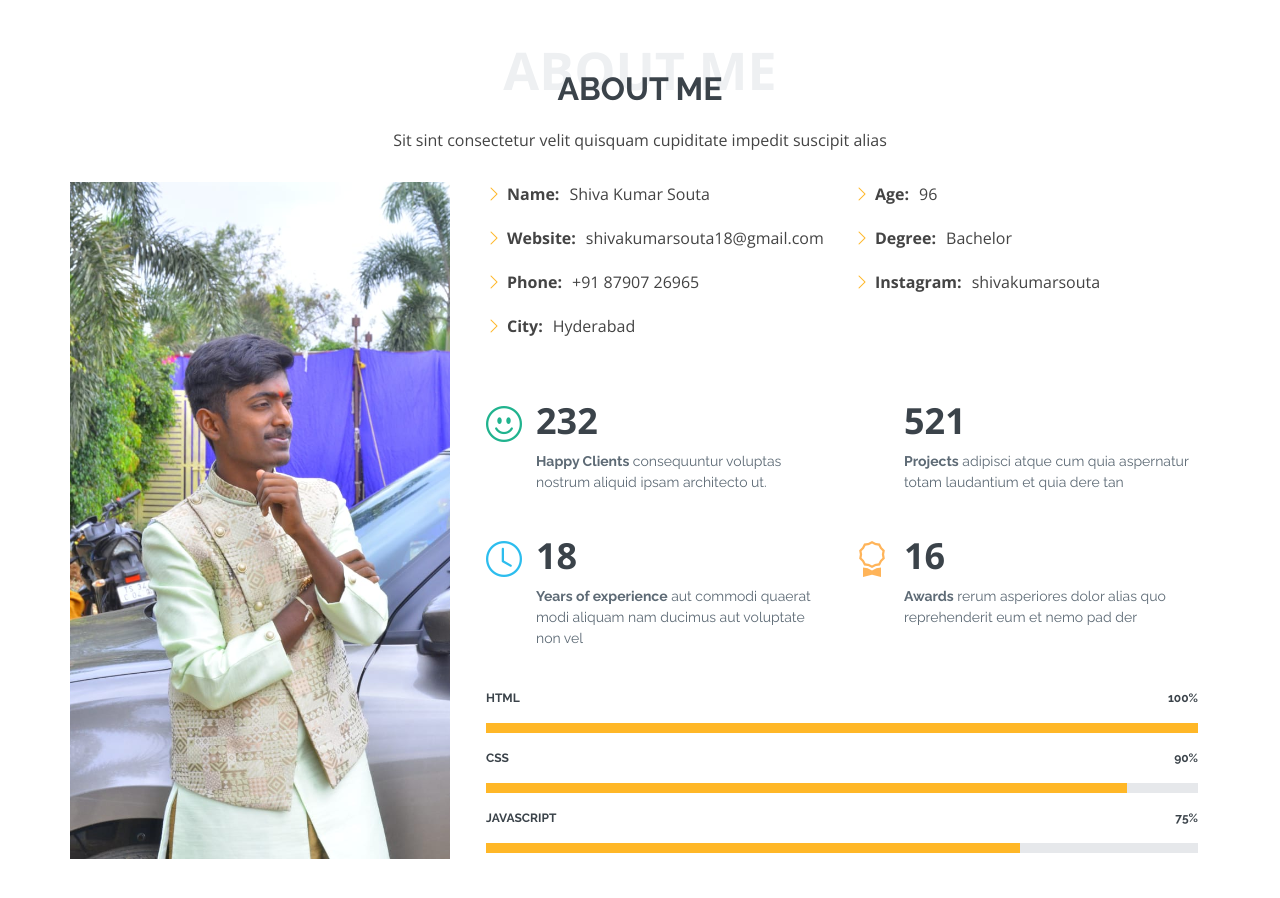
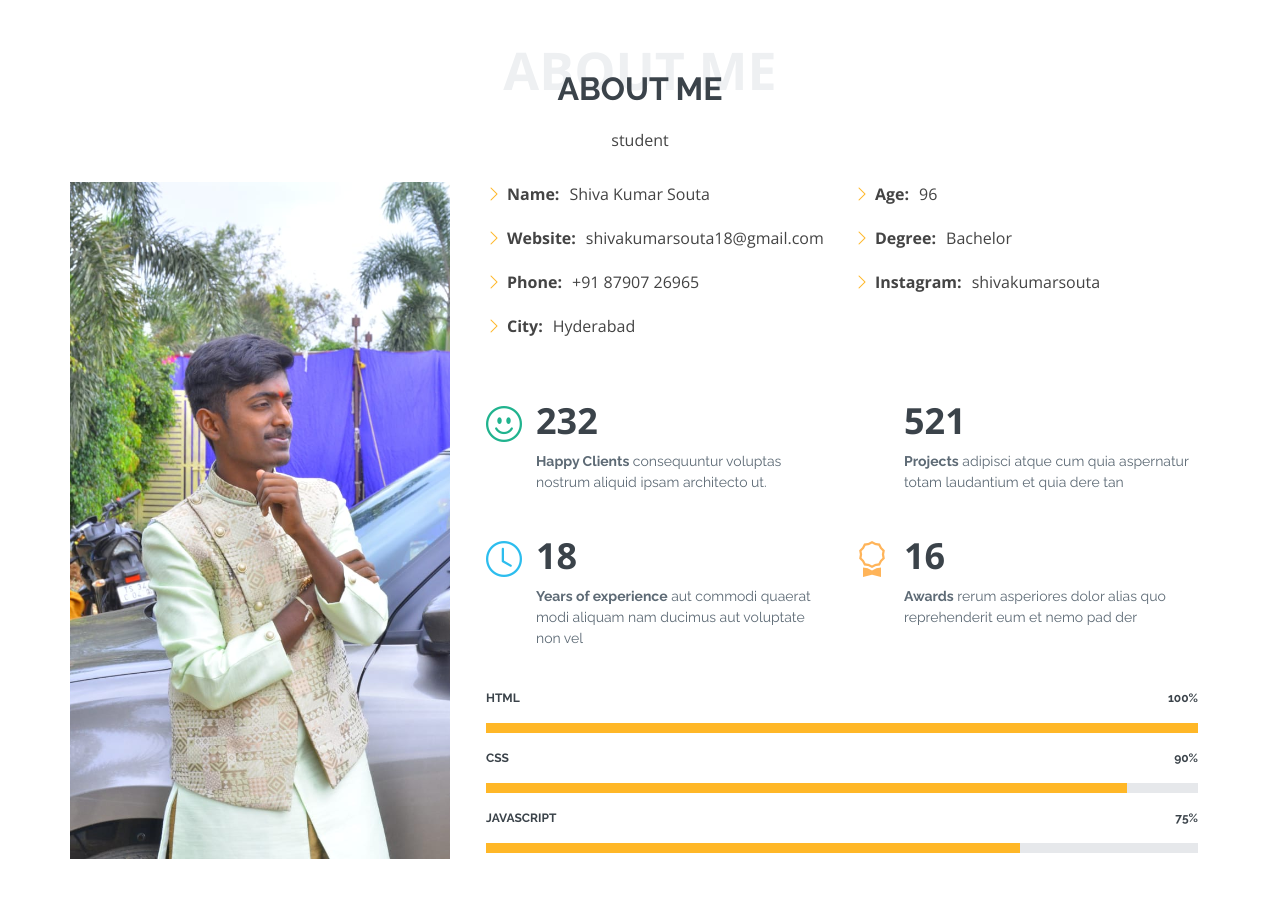
Before and after one commit to shivkumars005/profile, a plain HTML site: page index.html in a window 1280 px wide. Shown: the part 820-1718 px from the top of the page. Drawn offline with nearby package versions, Linux system fonts and the light colour scheme.

Commit message:
Update index.html

```diff
--- a/index.html
+++ b/index.html
@@ -89,7 +89,7 @@
         <div class="section-title">
           <span>About Me</span>
           <h2>About Me</h2>
-          <p>Sit sint consectetur velit quisquam cupiditate impedit suscipit alias</p>
+          <p>student</p>
         </div>
 
         <div class="row">
```
